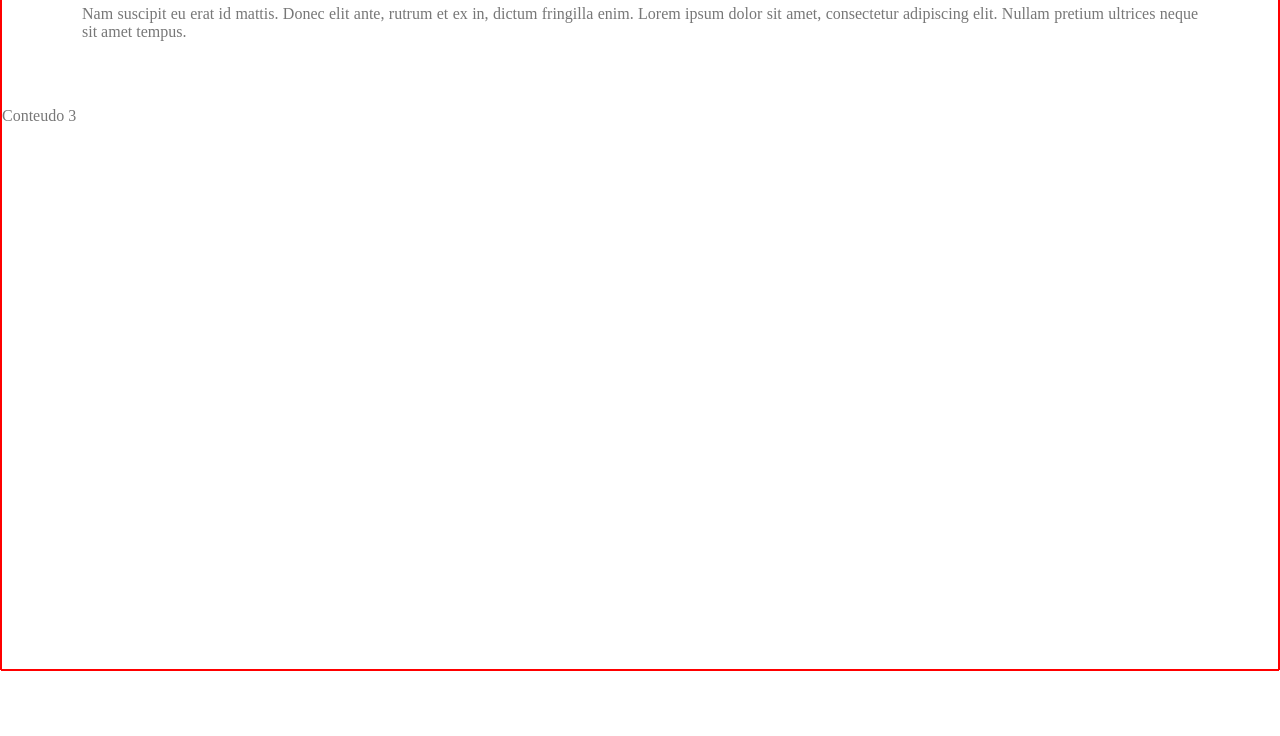
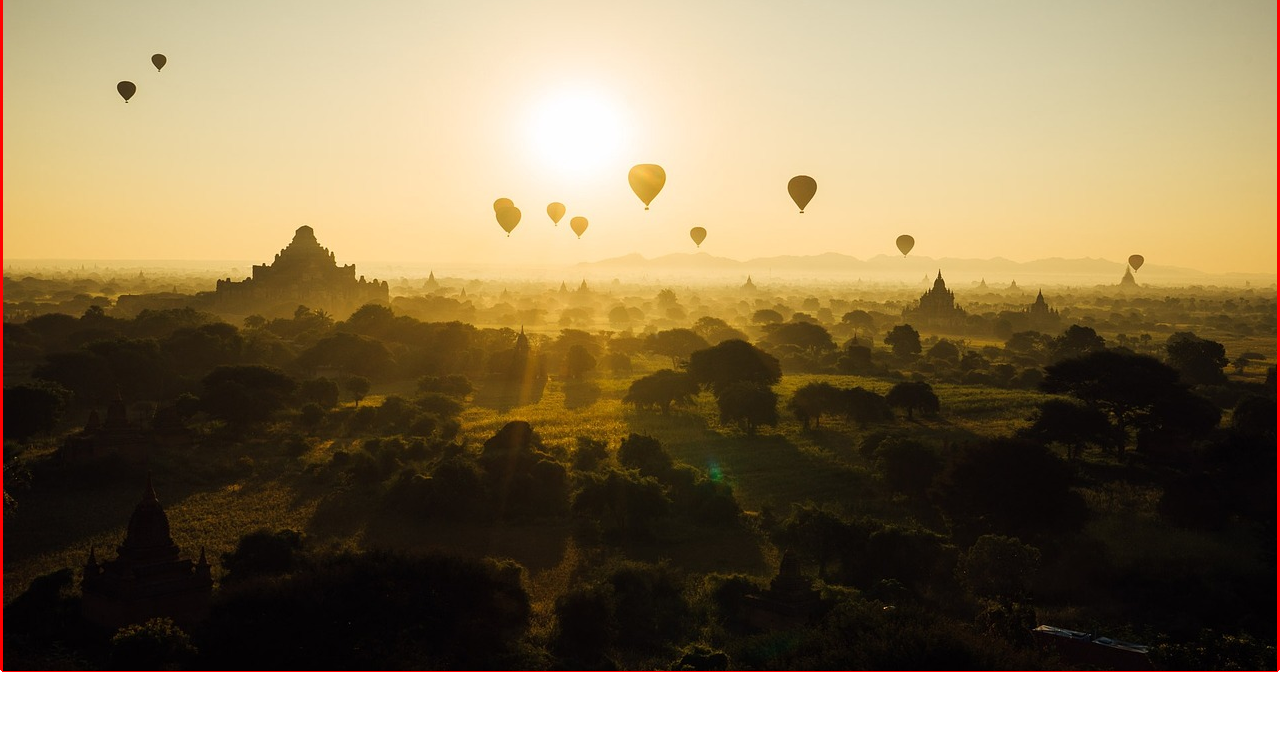
Before and after one commit to Gtssouza/Parallax, a plain HTML site: page index.html in a window 1280 px wide. Shown: the part 132-868 px from the top of the page. Before the commit the page ends 803 px from the top, so only its background shows below. Drawn offline with Linux system fonts and the light colour scheme.

Commit message:
Iniciando implementação parallax

```diff
--- a/css/estilo.css
+++ b/css/estilo.css
@@ -1,4 +1,4 @@
-
+/*Configurações basicas*/
 
 .conteudo{
     color: #777;
@@ -20,3 +20,17 @@ body , html{
     height: 100%;
     border: 1px solid red;
 }
+
+/*Configuraçõs Parallax*/
+.caixa1, .caixa2{
+    border: 1px solid red;
+    height: 100%;
+}
+
+.caixa1{
+    background-image: url(../imgs/imagem1.jpg);
+}
+
+.caixa2{
+    background-image: url(../imgs/imagem2.jpg);
+}
--- a/index.html
+++ b/index.html
@@ -7,8 +7,8 @@
     </head>
 
     <body>
-        <div>
-            Conteudo 1
+        <div class="caixa1">
+            caixa1
         </div>
 
         <div class="conteudo">
@@ -21,8 +21,8 @@
             </p>
         </div>
 
-        <div>
-            Conteudo 3
+        <div class="caixa2">
+            caixa2
         </div>
 
     </body>
```
